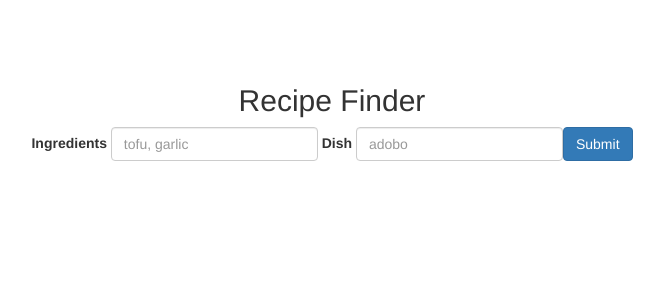
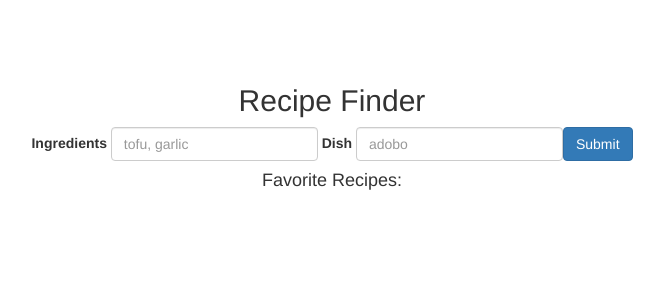
Before and after one commit to etolpygo/udemy-react-redux-course-, a React (Create React App) app: page / in a window 1280 px wide. Shown: the top 300 px of the page, without its empty margins (308-972 px from the left). Built offline with nearby package versions, Linux system fonts and the light colour scheme.

Commit message:
FavoriteRecipeList; mod logic for RecipeItem

```diff
--- a/src/components/App.js
+++ b/src/components/App.js
@@ -2,6 +2,7 @@
 import '../styles/index.css'
 import SearchRecipes from './SearchRecipes';
 import RecipeList from './RecipeList';
+import FavoriteRecipeList from './FavoriteRecipeList';
 
 
 class App extends Component {
@@ -11,6 +12,7 @@
         <h2>Recipe Finder</h2>
         <SearchRecipes />
         <RecipeList />
+        <FavoriteRecipeList />
       </div>
     )
   }
--- /dev/null
+++ b/src/components/FavoriteRecipeList.js
@@ -0,0 +1,28 @@
+import React, { Component } from 'react';
+import { connect } from 'react-redux';
+import RecipeItem from './RecipeItem'
+
+class FavoriteRecipeList extends Component {
+  render() {
+    return (
+      <div>
+        <h4>Favorite Recipes:</h4>
+        {
+          this.props.favoriteRecipes.map((recipe, idx) => {
+            return (
+                <RecipeItem key={idx} recipe={recipe} favoriteButton={false} />
+              )
+            })
+        }
+      </div>
+    )
+  }
+}
+
+function mapStateToProps(state) {
+  return {
+    favoriteRecipes: state.favoriteRecipes
+  }
+}
+
+export default connect(mapStateToProps, null)(FavoriteRecipeList)
--- a/src/components/RecipeItem.js
+++ b/src/components/RecipeItem.js
@@ -20,10 +20,14 @@
     let { recipe } = this.props;
     return (
       <div className="recipe-item">
-      { this.state.favorited ?
-        <div className="star-favorite">&#9733;</div>
+      {
+        this.props.favoriteButton === true ?
+          this.state.favorited ?
+            <div className="star-favorite">&#9733;</div>
+          :
+            <div className="star-regular" onClick={() => this.favorite(recipe)}>&#9734;</div>
       :
-        <div className="star-regular" onClick={() => this.favorite(recipe)}>&#9734;</div>
+        <div></div>
       }
         <div className="recipe-text">
           <a href={recipe.href}>
--- a/src/components/RecipeList.js
+++ b/src/components/RecipeList.js
@@ -11,7 +11,7 @@
         {
           this.props.recipes.map((recipe, idx) => {
           return (
-            <RecipeItem key={idx} recipe={recipe} />
+            <RecipeItem key={idx} recipe={recipe} favoriteButton={true} />
           )
         })
       }
```
